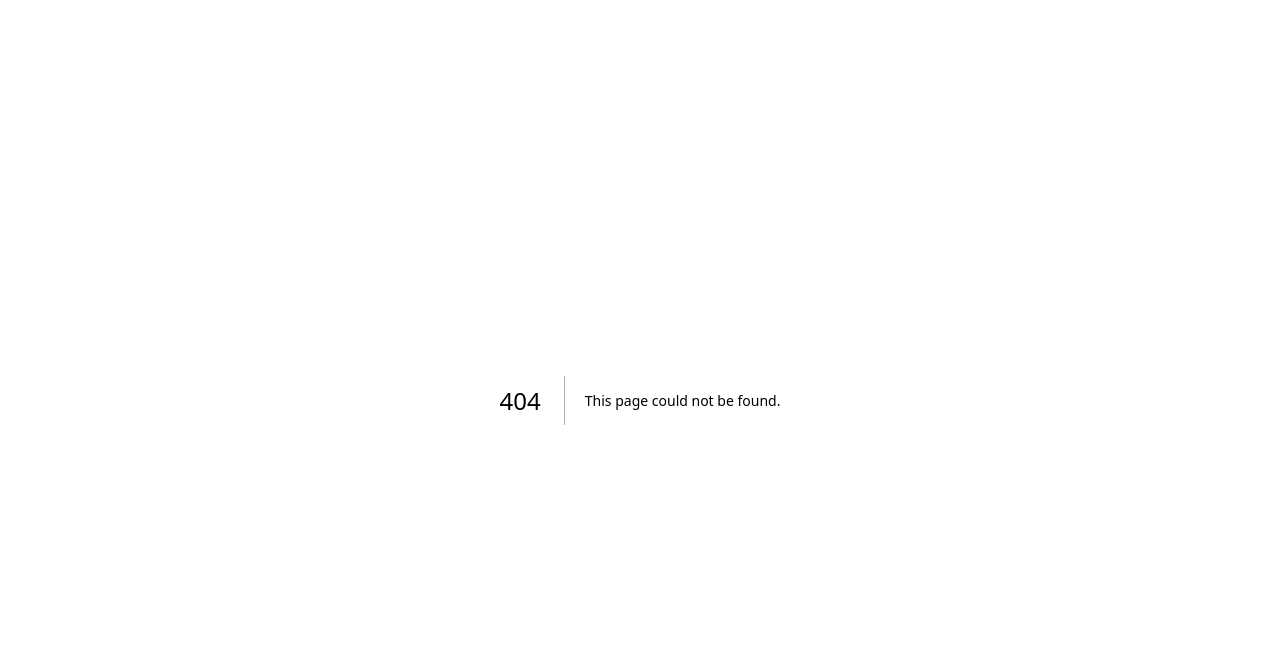
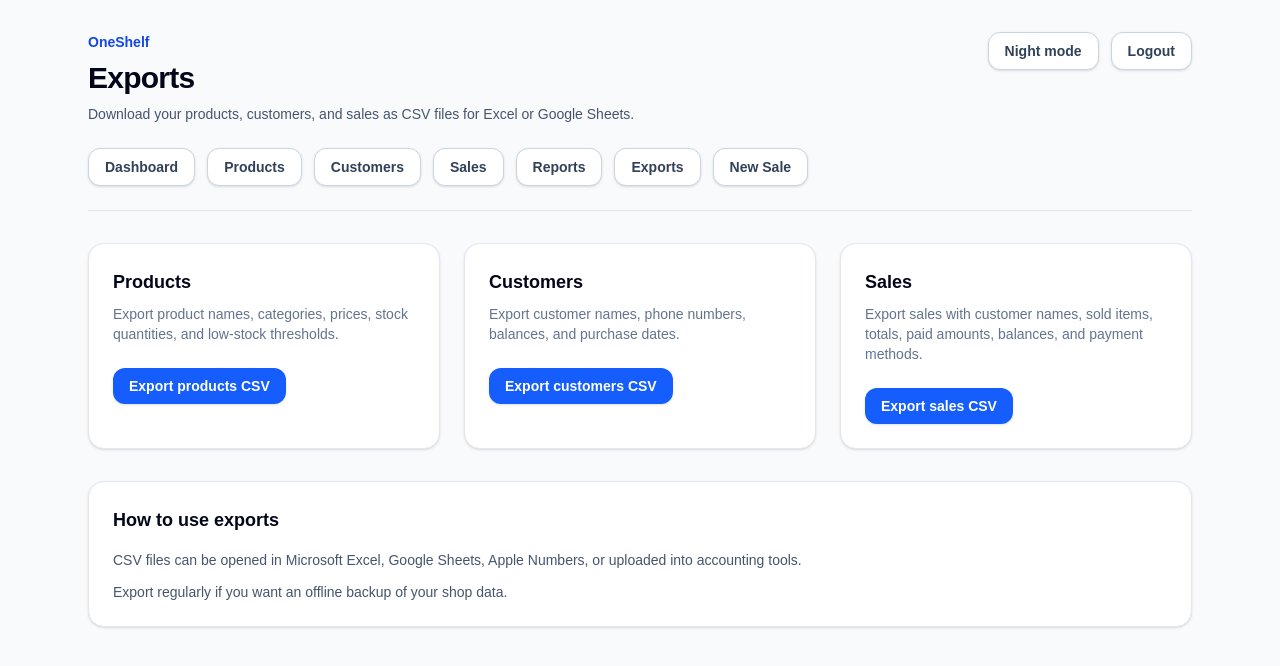
Before and after one commit to Jerox-A/oneshelf, a Next.js app: page /exports in a window 1280 px wide. Before the commit this address had no page. Shown: the top 666 px of the page. Built offline with nearby package versions, Linux system fonts and the light colour scheme.

Commit message:
Add CSV exports

```diff
--- /dev/null
+++ b/app/exports/page.tsx
@@ -0,0 +1,93 @@
+import AppNav from "@/components/AppNav";
+import ExportCsvButton from "@/components/ExportCsvButton";
+import LogoutButton from "@/components/LogoutButton";
+import ThemeToggle from "@/components/ThemeToggle";
+
+export const dynamic = "force-dynamic";
+
+export default function ExportsPage() {
+  return (
+    <main className="min-h-screen bg-slate-50 text-slate-950 transition-colors dark:bg-slate-950 dark:text-slate-100">
+      <div className="mx-auto max-w-6xl px-6 py-8">
+        <header className="border-b border-slate-200 pb-6 dark:border-slate-800">
+          <div className="flex flex-col gap-5 lg:flex-row lg:items-start lg:justify-between">
+            <div>
+              <p className="text-sm font-semibold text-blue-700 dark:text-blue-400">
+                OneShelf
+              </p>
+
+              <h1 className="mt-2 text-3xl font-bold tracking-tight">
+                Exports
+              </h1>
+
+              <p className="mt-2 text-sm text-slate-600 dark:text-slate-400">
+                Download your products, customers, and sales as CSV files for
+                Excel or Google Sheets.
+              </p>
+            </div>
+
+            <div className="flex flex-wrap items-center gap-3">
+              <ThemeToggle />
+              <LogoutButton />
+            </div>
+          </div>
+
+          <AppNav />
+        </header>
+
+        <section className="mt-8 grid gap-6 md:grid-cols-3">
+          <div className="rounded-2xl border border-slate-200 bg-white p-6 shadow-sm dark:border-slate-800 dark:bg-slate-900">
+            <h2 className="text-lg font-semibold">Products</h2>
+            <p className="mt-2 text-sm text-slate-500 dark:text-slate-400">
+              Export product names, categories, prices, stock quantities, and
+              low-stock thresholds.
+            </p>
+
+            <div className="mt-6">
+              <ExportCsvButton type="products" label="Export products CSV" />
+            </div>
+          </div>
+
+          <div className="rounded-2xl border border-slate-200 bg-white p-6 shadow-sm dark:border-slate-800 dark:bg-slate-900">
+            <h2 className="text-lg font-semibold">Customers</h2>
+            <p className="mt-2 text-sm text-slate-500 dark:text-slate-400">
+              Export customer names, phone numbers, balances, and purchase
+              dates.
+            </p>
+
+            <div className="mt-6">
+              <ExportCsvButton type="customers" label="Export customers CSV" />
+            </div>
+          </div>
+
+          <div className="rounded-2xl border border-slate-200 bg-white p-6 shadow-sm dark:border-slate-800 dark:bg-slate-900">
+            <h2 className="text-lg font-semibold">Sales</h2>
+            <p className="mt-2 text-sm text-slate-500 dark:text-slate-400">
+              Export sales with customer names, sold items, totals, paid
+              amounts, balances, and payment methods.
+            </p>
+
+            <div className="mt-6">
+              <ExportCsvButton type="sales" label="Export sales CSV" />
+            </div>
+          </div>
+        </section>
+
+        <section className="mt-8 rounded-2xl border border-slate-200 bg-white p-6 shadow-sm dark:border-slate-800 dark:bg-slate-900">
+          <h2 className="text-lg font-semibold">How to use exports</h2>
+
+          <div className="mt-4 grid gap-3 text-sm text-slate-600 dark:text-slate-400">
+            <p>
+              CSV files can be opened in Microsoft Excel, Google Sheets, Apple
+              Numbers, or uploaded into accounting tools.
+            </p>
+
+            <p>
+              Export regularly if you want an offline backup of your shop data.
+            </p>
+          </div>
+        </section>
+      </div>
+    </main>
+  );
+}
--- a/components/AppNav.tsx
+++ b/components/AppNav.tsx
@@ -20,6 +20,10 @@ const links = [
     href: "/reports",
   },
   {
+    label: "Exports",
+    href: "/exports",
+  },
+  {
     label: "New Sale",
     href: "/sales/new",
   },
--- /dev/null
+++ b/components/ExportCsvButton.tsx
@@ -0,0 +1,157 @@
+"use client";
+
+import { supabase } from "@/lib/supabase";
+import { useState } from "react";
+
+type ExportType = "products" | "customers" | "sales";
+
+function escapeCsvValue(value: unknown) {
+  if (value === null || value === undefined) {
+    return "";
+  }
+
+  const stringValue = String(value);
+  const escapedValue = stringValue.replace(/"/g, '""');
+
+  if (
+    escapedValue.includes(",") ||
+    escapedValue.includes('"') ||
+    escapedValue.includes("\n")
+  ) {
+    return `"${escapedValue}"`;
+  }
+
+  return escapedValue;
+}
+
+function downloadCsv(filename: string, rows: Record<string, unknown>[]) {
+  if (rows.length === 0) {
+    alert("No data to export.");
+    return;
+  }
+
+  const headers = Object.keys(rows[0]);
+
+  const csv = [
+    headers.join(","),
+    ...rows.map((row) =>
+      headers.map((header) => escapeCsvValue(row[header])).join(",")
+    ),
+  ].join("\n");
+
+  const blob = new Blob([csv], {
+    type: "text/csv;charset=utf-8;",
+  });
+
+  const url = URL.createObjectURL(blob);
+  const link = document.createElement("a");
+
+  link.href = url;
+  link.download = filename;
+  link.click();
+
+  URL.revokeObjectURL(url);
+}
+
+export default function ExportCsvButton({
+  type,
+  label,
+}: {
+  type: ExportType;
+  label: string;
+}) {
+  const [loading, setLoading] = useState(false);
+
+  async function handleExport() {
+    setLoading(true);
+
+    if (type === "products") {
+      const { data, error } = await supabase
+        .from("products")
+        .select(
+          "name, category, cost_price, selling_price, stock_quantity, low_stock_threshold, created_at"
+        )
+        .order("created_at", { ascending: false });
+
+      setLoading(false);
+
+      if (error) {
+        alert(error.message);
+        return;
+      }
+
+      downloadCsv("oneshelf-products.csv", data || []);
+      return;
+    }
+
+    if (type === "customers") {
+      const { data, error } = await supabase
+        .from("customers")
+        .select("name, phone, balance_owed, last_purchase_at, created_at")
+        .order("created_at", { ascending: false });
+
+      setLoading(false);
+
+      if (error) {
+        alert(error.message);
+        return;
+      }
+
+      downloadCsv("oneshelf-customers.csv", data || []);
+      return;
+    }
+
+    if (type === "sales") {
+      const { data: sales, error: salesError } = await supabase
+        .from("sales")
+        .select(
+          "id, customer_name, total_amount, amount_paid, balance_owed, payment_method, notes, created_at"
+        )
+        .order("created_at", { ascending: false });
+
+      const { data: saleItems, error: itemsError } = await supabase
+        .from("sale_items")
+        .select("sale_id, product_name, quantity, unit_price, total_price")
+        .order("created_at", { ascending: false });
+
+      setLoading(false);
+
+      if (salesError || itemsError) {
+        alert(salesError?.message || itemsError?.message || "Export failed.");
+        return;
+      }
+
+      const rows = (sales || []).map((sale) => {
+        const matchingItems = (saleItems || []).filter(
+          (item) => item.sale_id === sale.id
+        );
+
+        return {
+          created_at: sale.created_at,
+          customer_name: sale.customer_name,
+          items: matchingItems
+            .map((item) => `${item.product_name} x ${item.quantity}`)
+            .join("; "),
+          total_amount: sale.total_amount,
+          amount_paid: sale.amount_paid,
+          balance_owed: sale.balance_owed,
+          payment_method: sale.payment_method,
+          notes: sale.notes || "",
+        };
+      });
+
+      downloadCsv("oneshelf-sales.csv", rows);
+    }
+  }
+
+  return (
+    <button
+      type="button"
+      onClick={handleExport}
+      disabled={loading}
+      className="rounded-xl bg-blue-600 px-4 py-2 text-sm font-semibold text-white shadow-sm hover:bg-blue-700 disabled:cursor-not-allowed disabled:opacity-60"
+    >
+      {loading ? "Exporting..." : label}
+    </button>
+  );
+}
```
